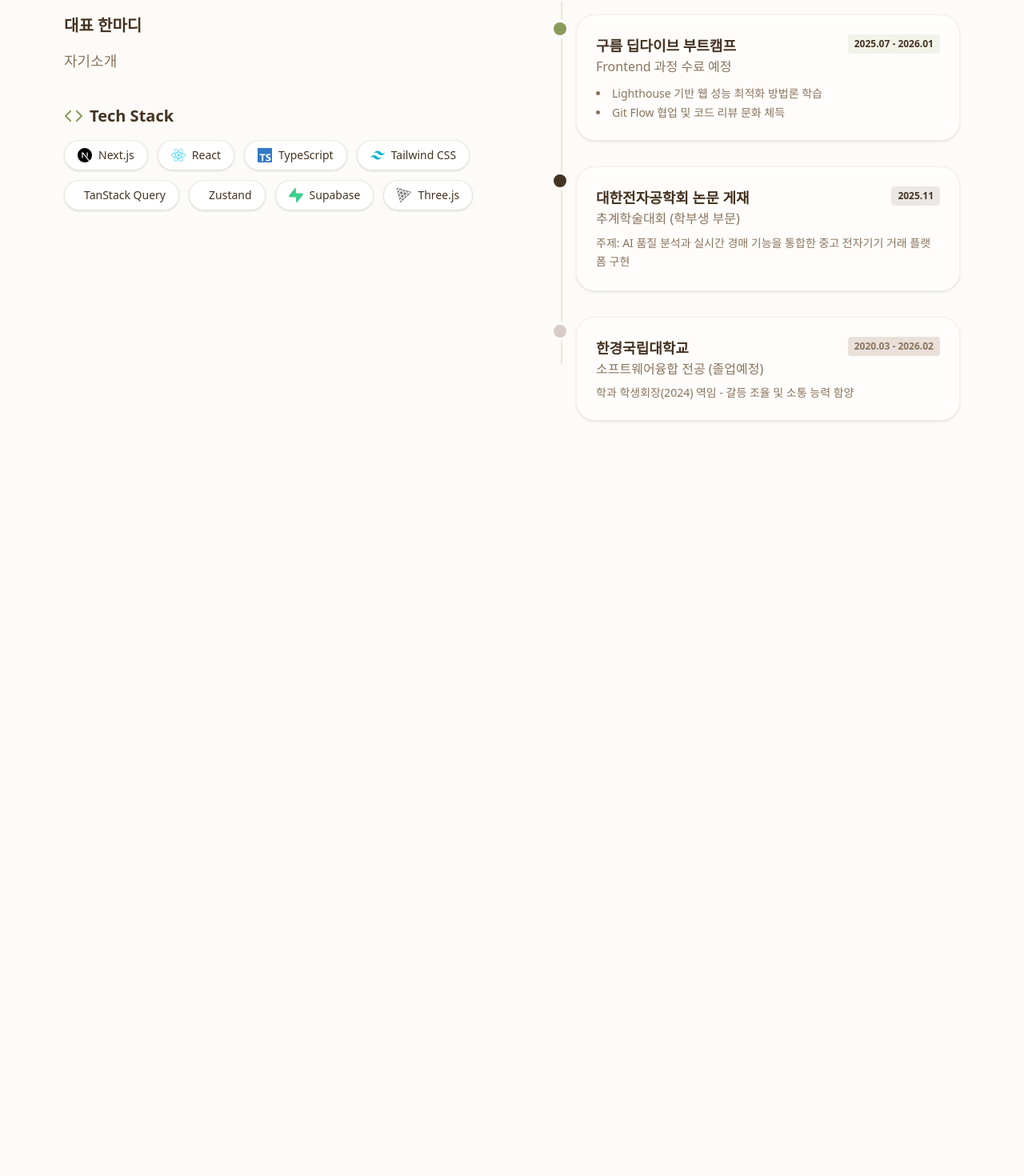
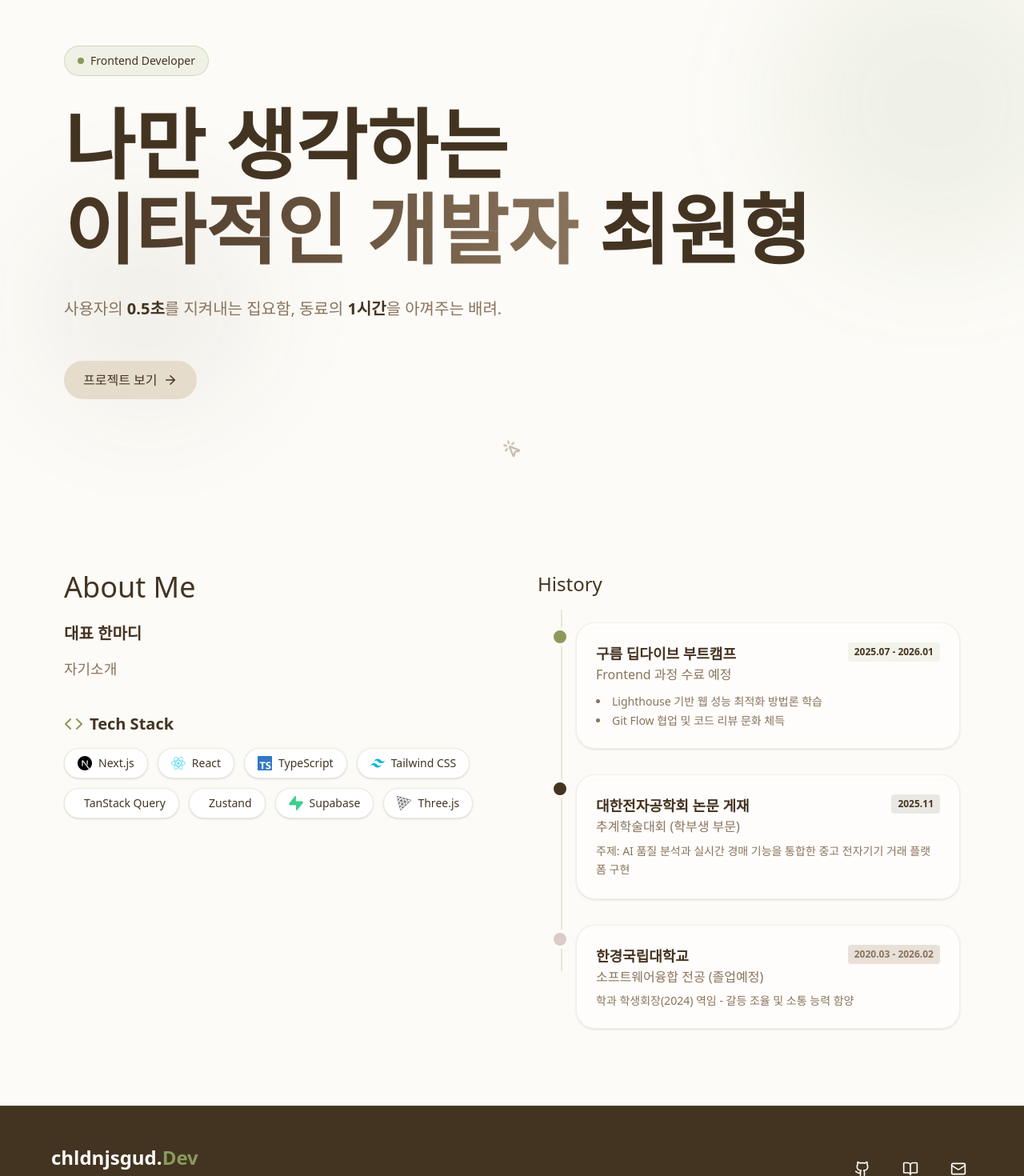
Before and after one commit to asdfdk123/chldnjsgud, a Next.js app: page / in a window 1280 px wide. Shown: the part 142-1612 px from the top of the page at 80% size. Before the commit the page ends 800 px from the top, so only its background shows below. Built offline with nearby package versions, Linux system fonts and the light colour scheme.

Commit message:
feat: 메인페이지 구현

```diff
--- a/app/page.tsx
+++ b/app/page.tsx
@@ -1,12 +1,18 @@
 import { Header } from '@/components/layout/Header';
 import { About } from '@/components/sections/About';
+import { Footer } from '@/components/layout/Footer';
+import { Hero } from '@/components/sections/Hero';
 
 export default function Home() {
   return (
     <main className="bg-background text-foreground selection:bg-accent min-h-screen selection:text-white">
       <Header />
 
+      <Hero />
+
       <About />
+
+      <Footer />
     </main>
   );
 }
--- /dev/null
+++ b/components/layout/Footer.tsx
@@ -0,0 +1,38 @@
+import { Github, Mail, BookOpen } from 'lucide-react';
+
+export function Footer() {
+  return (
+    <footer className="bg-coffee text-cream border-t border-white/10 px-6 py-12">
+      <div className="mx-auto flex max-w-6xl flex-col items-center justify-between gap-6 md:flex-row">
+        <div className="space-y-2 text-center md:text-left">
+          <h2 className="font-serif text-2xl font-bold">
+            chldnjsgud.<span className="text-sage">Dev</span>
+          </h2>
+          <p className="text-sm text-white/60">
+            © 2026 Choi Wonhyoung. All rights reserved.
+          </p>
+        </div>
+
+        <div className="flex gap-6">
+          <a
+            href="https://github.com/asdfdk123"
+            target="_blank"
+            className="hover:text-sage p-2"
+          >
+            <Github size={20} />
+          </a>
+          <a
+            href="https://velog.io/@dnjsgud"
+            target="_blank"
+            className="hover:text-sage p-2"
+          >
+            <BookOpen size={20} />
+          </a>
+          <a href="mailto:chldnjsgud@gmail.com" className="hover:text-sage p-2">
+            <Mail size={20} />
+          </a>
+        </div>
+      </div>
+    </footer>
+  );
+}
--- /dev/null
+++ b/components/sections/Hero.tsx
@@ -0,0 +1,49 @@
+import Link from 'next/link';
+import { ArrowRight, Github, FileText, MousePointerClick } from 'lucide-react';
+
+export function Hero() {
+  return (
+    <section className="relative flex min-h-[95vh] flex-col justify-center overflow-hidden px-6 pt-20 lg:px-20">
+      <div className="animate-float bg-sage/10 absolute top-20 -right-20 h-96 w-96 rounded-full blur-3xl" />
+      <div
+        className="animate-float bg-coffee/5 absolute bottom-20 left-10 h-72 w-72 rounded-full blur-3xl"
+        style={{ animationDelay: '1s' }}
+      />
+
+      <div className="relative z-10 max-w-5xl space-y-8">
+        <div className="border-sage/30 bg-sage/10 text-sage-dark inline-flex items-center gap-2 rounded-full border px-4 py-2 text-sm font-medium">
+          <span className="relative flex h-2 w-2">
+            <span className="bg-sage absolute inline-flex h-full w-full animate-ping rounded-full opacity-75"></span>
+            <span className="bg-sage relative inline-flex h-2 w-2 rounded-full"></span>
+          </span>
+          Frontend Developer
+        </div>
+
+        <h1 className="text-coffee font-serif text-5xl leading-[1.1] font-bold md:text-7xl lg:text-8xl">
+          나만 생각하는 <br />
+          <span className="text-gradient">이타적인 개발자</span> 최원형
+        </h1>
+
+        <p className="text-muted-foreground max-w-2xl text-lg leading-relaxed md:text-xl">
+          사용자의 <span className="text-foreground font-bold">0.5초</span>를
+          지켜내는 집요함, 동료의{' '}
+          <span className="text-foreground font-bold">1시간</span>을 아껴주는
+          배려.
+        </p>
+
+        <div className="flex flex-col gap-4 pt-4 sm:flex-row">
+          <Link
+            href="#projects"
+            className="btn-primary flex items-center justify-center gap-2"
+          >
+            프로젝트 보기 <ArrowRight size={18} />
+          </Link>
+        </div>
+      </div>
+
+      <div className="text-muted-foreground/50 absolute bottom-10 left-1/2 -translate-x-1/2 animate-bounce">
+        <MousePointerClick size={24} />
+      </div>
+    </section>
+  );
+}
```
